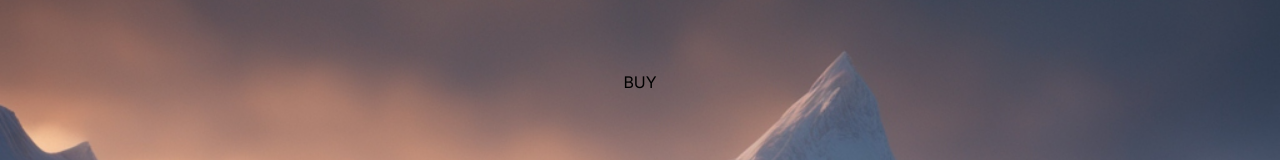
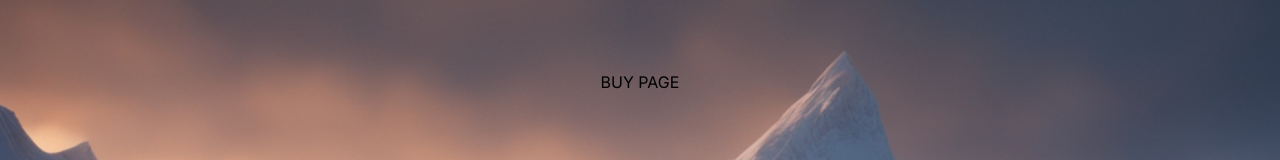
Before and after one commit to parsTroy/seven-grim-nord, a Next.js app: page /buy in a window 1280 px wide. Shown: the part 218-378 px from the top of the page. Built offline with nearby package versions, Linux system fonts and the light colour scheme.

Commit message:
Update base

```diff
--- a/src/app/buy/page.tsx
+++ b/src/app/buy/page.tsx
@@ -1,7 +1,7 @@
 const page = () => {
   return (
     <main className="flex min-h-screen flex-col items-center p-24">
-      <div className="space-y-4 text-center md:mt-48">BUY</div>
+      <div className="space-y-4 text-center md:mt-48">BUY PAGE</div>
     </main>
   );
 };
```
